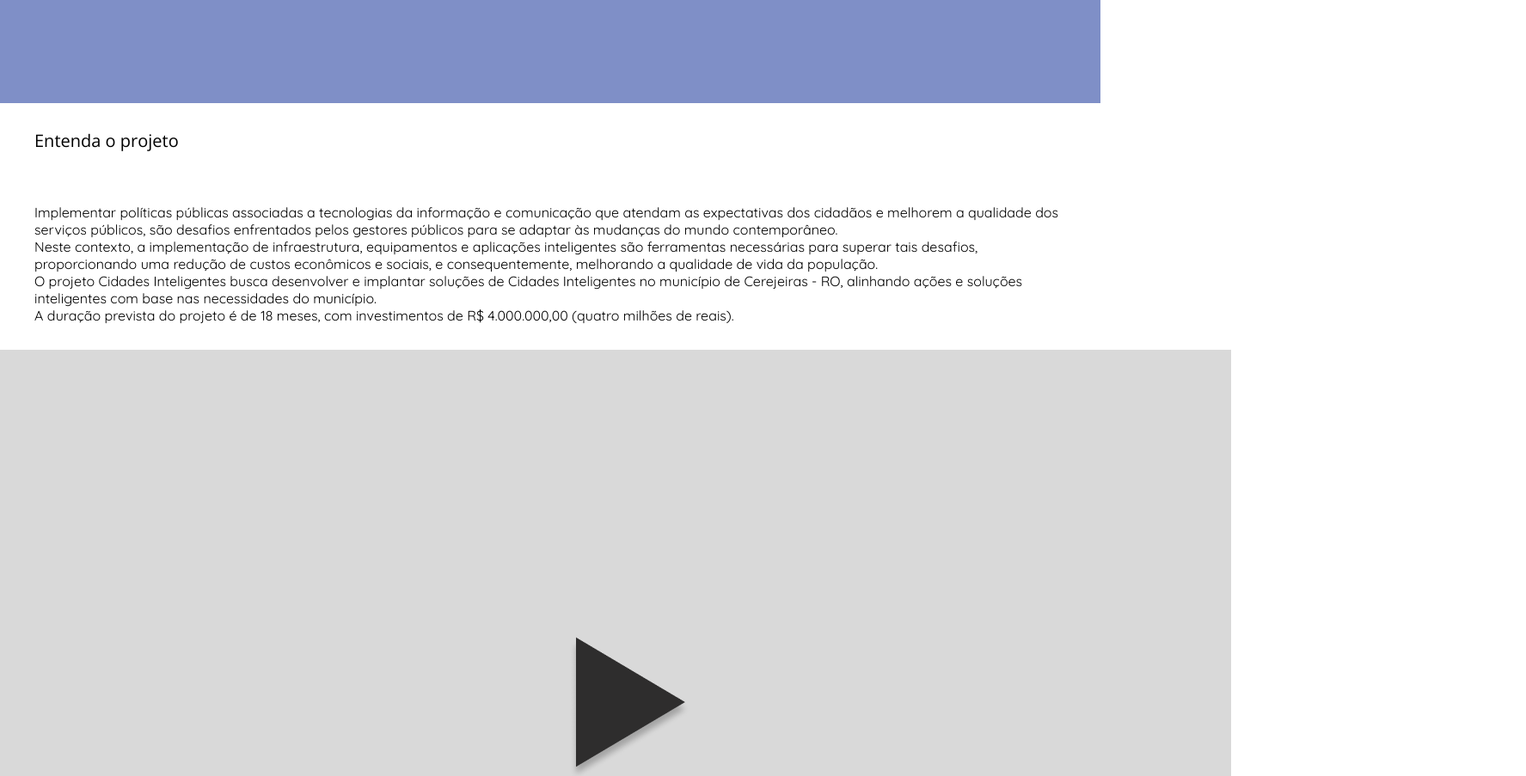
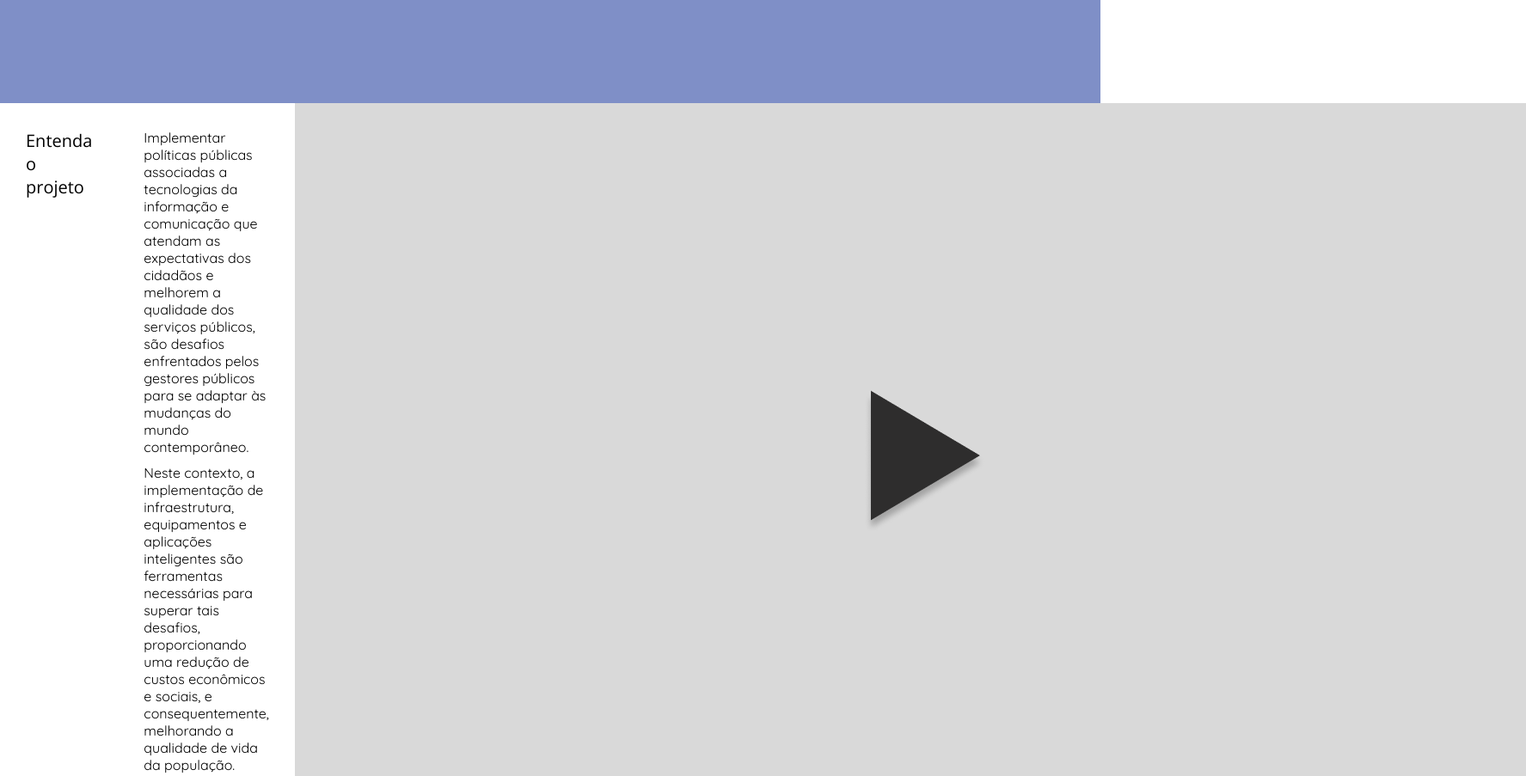
Before and after one commit to Luisdevux/cidadesInteligentes, a plain HTML site: page index.html in a window 1280 px wide. Shown: the part 460-1363 px from the top of the page at 86% size, 1775 px wide, since content can reach past the window. Drawn offline with nearby package versions, Linux system fonts and the light colour scheme.

Commit message:
Ajustando sessão apresentação

```diff
--- a/style/style.css
+++ b/style/style.css
@@ -42,20 +42,25 @@ h1, h2, h3, h4, h5, h6 {
 
 .conteudo-apresentacao h2{
     display: flex;
-    padding: 30px 40px;
+    padding: 30px 30px;
     font-size: 20px;
     font-weight: 400;
+}
+
+.conteudo-apresentacao {
+    display: flex;
+    flex-direction: row
 }
 
 .apresentacao-texto {
     display: flex;
     flex-direction: column;
-    padding: 30px 40px;
+    padding: 30px 30px;
     font-size: 16px;
-
+    gap: 10px;
+    max-width: 690px;
 }
 
 .apresentacao-midia {
-    display: flex;
-    flex-direction: row;
+
 }
```
